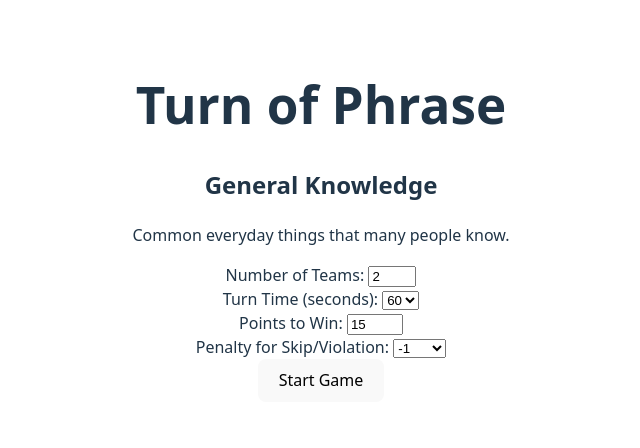
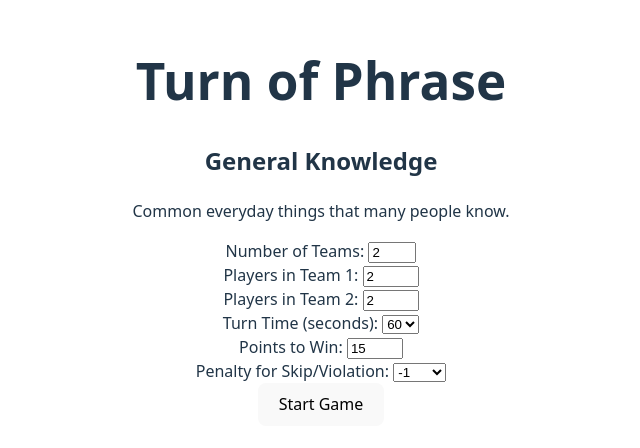
Before and after one commit to tjasz/turn-of-phrase, a React (Vite) app: page / in a window 1280 px wide. Shown: the part 178-626 px from the top of the page, without its empty margins (319-959 px from the left). Built offline with nearby package versions, Linux system fonts and the light colour scheme.

Commit message:
Fix number on team selector and limits

```diff
--- a/src/App.tsx
+++ b/src/App.tsx
@@ -148,18 +148,18 @@ function App() {
         <p>{theme.Description}</p>
         <div>
           <label>Number of Teams: </label>
-          <input type="number" min={2} max={4} value={numTeams} onChange={e => {
-            const val = Math.max(2, Math.min(4, Number(e.target.value)));
+          <input type="number" min={2} max={5} value={numTeams} onChange={e => {
+            const val = Math.max(2, Math.min(5, Number(e.target.value)));
             setNumTeams(val);
             setPlayersPerTeam(Array(val).fill(2));
           }} />
         </div>
         <div>
-          {Array(numTeams).map((_, i) => (
+          {Array(numTeams).fill(0).map((_, i) => (
             <div key={i}>
               <label>Players in Team {i + 1}: </label>
-              <input type="number" min={1} max={8} value={playersPerTeam[i] || 2} onChange={e => {
-                const val = Math.max(1, Math.min(8, Number(e.target.value)));
+              <input type="number" min={2} max={12} value={playersPerTeam[i] || 2} onChange={e => {
+                const val = Math.max(2, Math.min(12, Number(e.target.value)));
                 setPlayersPerTeam(prev => {
                   const arr = [...prev];
                   arr[i] = val;
```
